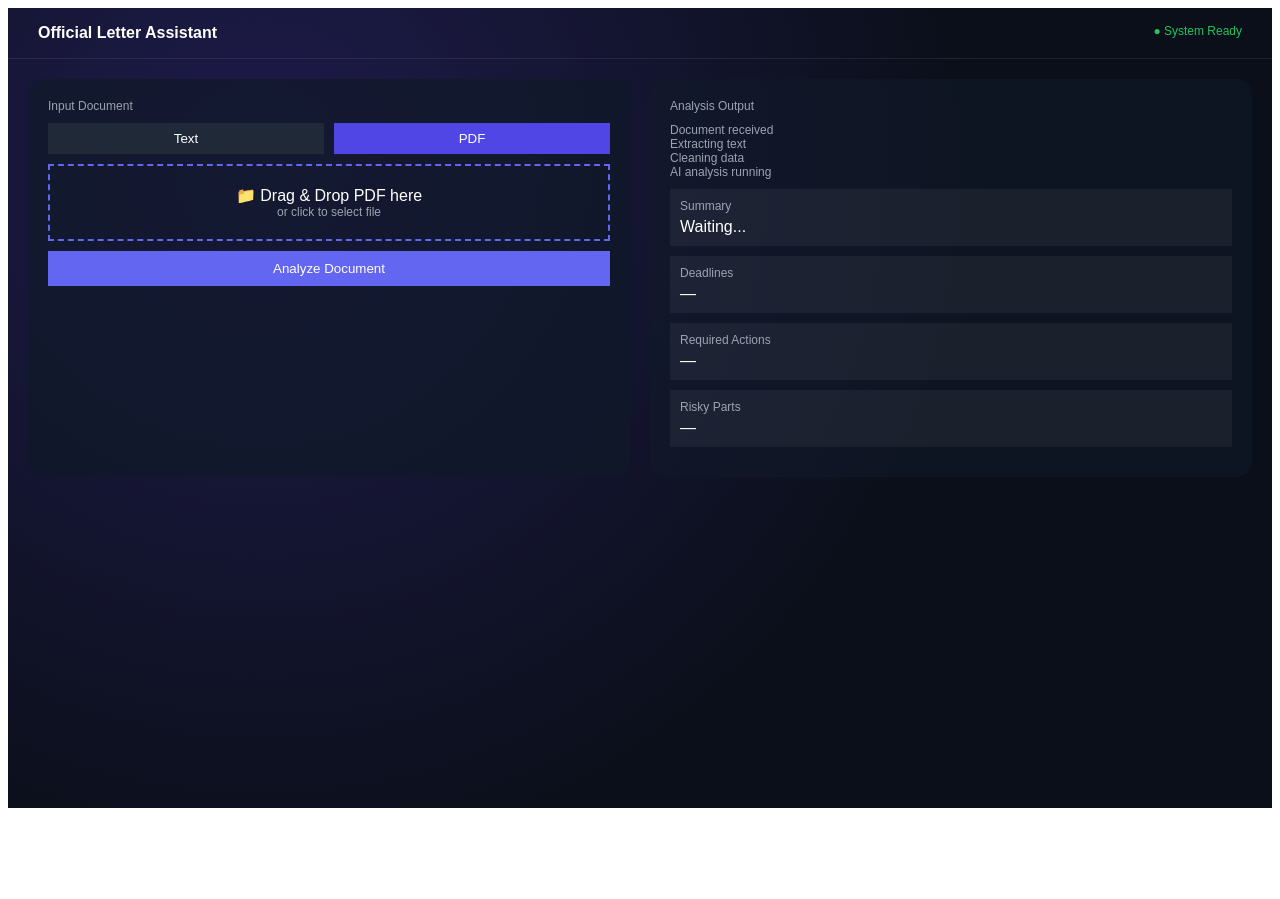
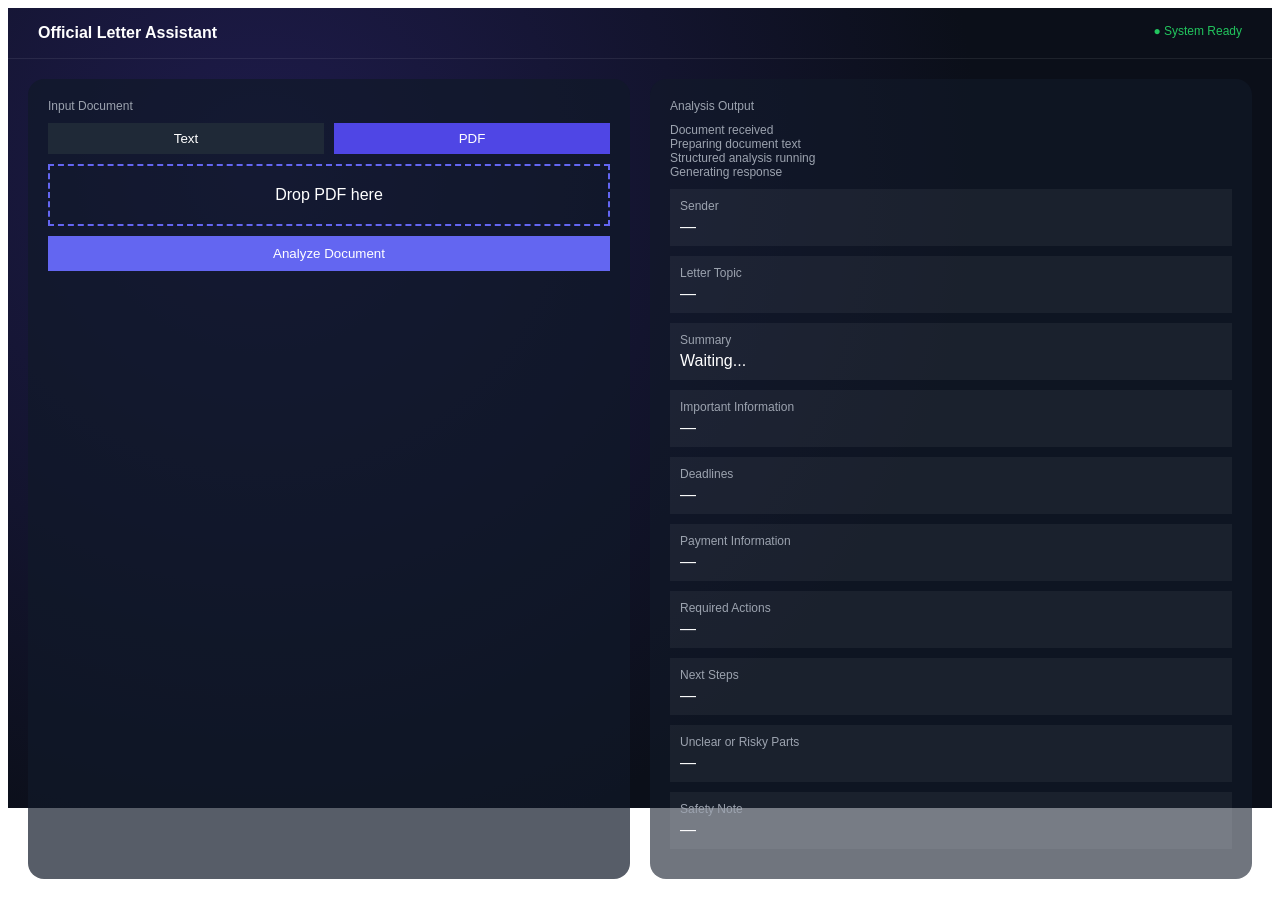
Before and after one commit to Mehmar-11/Official-Letter-Assistant, a React app in the folder frontend/: page / in a window 1280 px wide. Both pictures are taken after a click on the button "PDF". Before the commit the page ends 816 px from the top, so only its background shows below. Built offline with nearby package versions, Linux system fonts and the light colour scheme; the HTML template or start-up script is replaced by a standard one.

Commit message:
Fix CORS and complete frontend-backend integration with mock response

```diff
--- a/frontend/src/App.jsx
+++ b/frontend/src/App.jsx
@@ -20,7 +20,7 @@ export default function App() {
     }, 15);
   };
 
-  // API call (text only for now)
+  // API call
   const analyzeLetter = async () => {
     setLoading(true);
     setResult(null);
@@ -37,7 +37,8 @@ export default function App() {
       setResult(data);
       typeText(data.summary || "", setAnimatedSummary);
     } catch (err) {
-      console.error(err);
+      console.error("Backend error:", err);
+      alert("Backend connection failed");
     }
 
     setLoading(false);
@@ -58,7 +59,6 @@ export default function App() {
         <div style={styles.leftPanel}>
           <div style={styles.panelTitle}>Input Document</div>
 
-          {/* MODE SWITCH */}
           <div style={styles.switchRow}>
             <button
               onClick={() => setMode("text")}
@@ -75,7 +75,6 @@ export default function App() {
             </button>
           </div>
 
-          {/* TEXT INPUT */}
           {mode === "text" ? (
             <textarea
               value={text}
@@ -84,21 +83,15 @@ export default function App() {
               style={styles.textarea}
             />
           ) : (
-            /* PDF UPLOAD */
             <div
               style={styles.dropZone}
               onDragOver={(e) => e.preventDefault()}
               onDrop={(e) => {
                 e.preventDefault();
-                const droppedFile = e.dataTransfer.files[0];
-                setFile(droppedFile);
+                setFile(e.dataTransfer.files[0]);
               }}
             >
-              <div>📁 Drag & Drop PDF here</div>
-
-              <div style={{ fontSize: "12px", color: "#9ca3af" }}>
-                or click to select file
-              </div>
+              <div>Drop PDF here</div>
 
               <input
                 type="file"
@@ -108,15 +101,18 @@ export default function App() {
               />
 
               {file && (
-                <div style={{ marginTop: "10px", color: "#22c55e" }}>
-                  Selected: {file.name}
+                <div style={{ marginTop: 10, color: "#22c55e" }}>
+                  {file.name}
                 </div>
               )}
             </div>
           )}
 
-          {/* BUTTON */}
-          <button onClick={analyzeLetter} style={styles.analyzeBtn}>
+          <button
+            onClick={analyzeLetter}
+            style={styles.analyzeBtn}
+            disabled={loading}
+          >
             {loading ? "Analyzing..." : "Analyze Document"}
           </button>
         </div>
@@ -127,20 +123,38 @@ export default function App() {
 
           {loading && (
             <div style={styles.scanning}>
-              Scanning document...
+              Processing document...
             </div>
           )}
 
+          {/* TIMELINE (REALISTIC) */}
           <div style={styles.timeline}>
             <div>Document received</div>
-            <div>Extracting text</div>
-            <div>Cleaning data</div>
-            <div>AI analysis running</div>
+            <div>Preparing document text</div>
+            <div>Structured analysis running</div>
+            <div>Generating response</div>
+          </div>
+
+          {/* OVERVIEW */}
+          <div style={styles.card}>
+            <div style={styles.label}>Sender</div>
+            <div>{result?.sender || "—"}</div>
+          </div>
+
+          <div style={styles.card}>
+            <div style={styles.label}>Letter Topic</div>
+            <div>{result?.letter_topic || "—"}</div>
           </div>
 
           <div style={styles.card}>
             <div style={styles.label}>Summary</div>
             <div>{animatedSummary || "Waiting..."}</div>
+          </div>
+
+          {/* INFORMATION */}
+          <div style={styles.card}>
+            <div style={styles.label}>Important Information</div>
+            <div>{result?.important_information?.join(", ") || "—"}</div>
           </div>
 
           <div style={styles.card}>
@@ -149,13 +163,30 @@ export default function App() {
           </div>
 
           <div style={styles.card}>
+            <div style={styles.label}>Payment Information</div>
+            <div>{result?.payment_information?.join(", ") || "—"}</div>
+          </div>
+
+          {/* ACTIONS */}
+          <div style={styles.card}>
             <div style={styles.label}>Required Actions</div>
             <div>{result?.required_actions?.join(", ") || "—"}</div>
           </div>
 
           <div style={styles.card}>
-            <div style={styles.label}>Risky Parts</div>
+            <div style={styles.label}>Next Steps</div>
+            <div>{result?.next_steps?.join(", ") || "—"}</div>
+          </div>
+
+          {/* WARNINGS */}
+          <div style={styles.card}>
+            <div style={styles.label}>Unclear or Risky Parts</div>
             <div>{result?.unclear_or_risky_parts?.join(", ") || "—"}</div>
+          </div>
+
+          <div style={styles.card}>
+            <div style={styles.label}>Safety Note</div>
+            <div>{result?.safety_note || "—"}</div>
           </div>
         </div>
       </div>
@@ -241,7 +272,6 @@ const styles = {
     border: "2px dashed #6366f1",
     textAlign: "center",
     position: "relative",
-    cursor: "pointer",
   },
 
   hiddenFile: {
@@ -251,7 +281,6 @@ const styles = {
     height: "100%",
     top: 0,
     left: 0,
-    cursor: "pointer",
   },
 
   analyzeBtn: {
```
Also changed, not shown: 1 other file (tests, documents, lock files or other folders).
